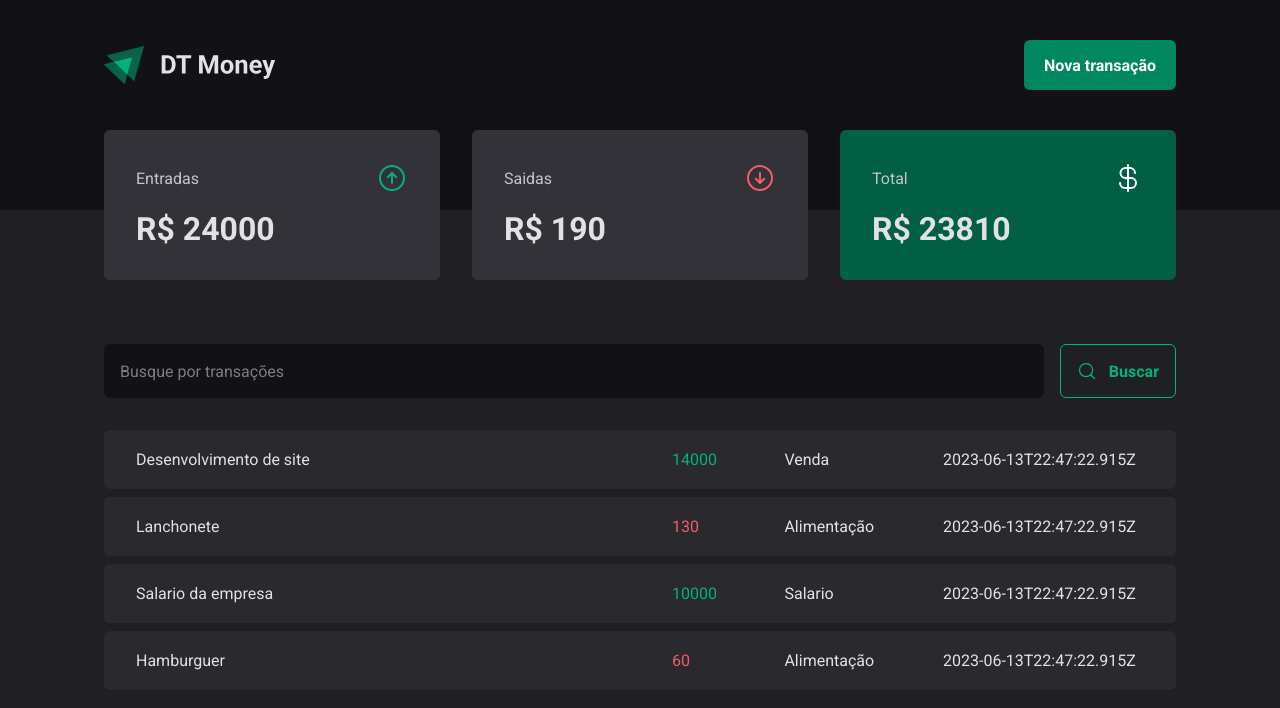
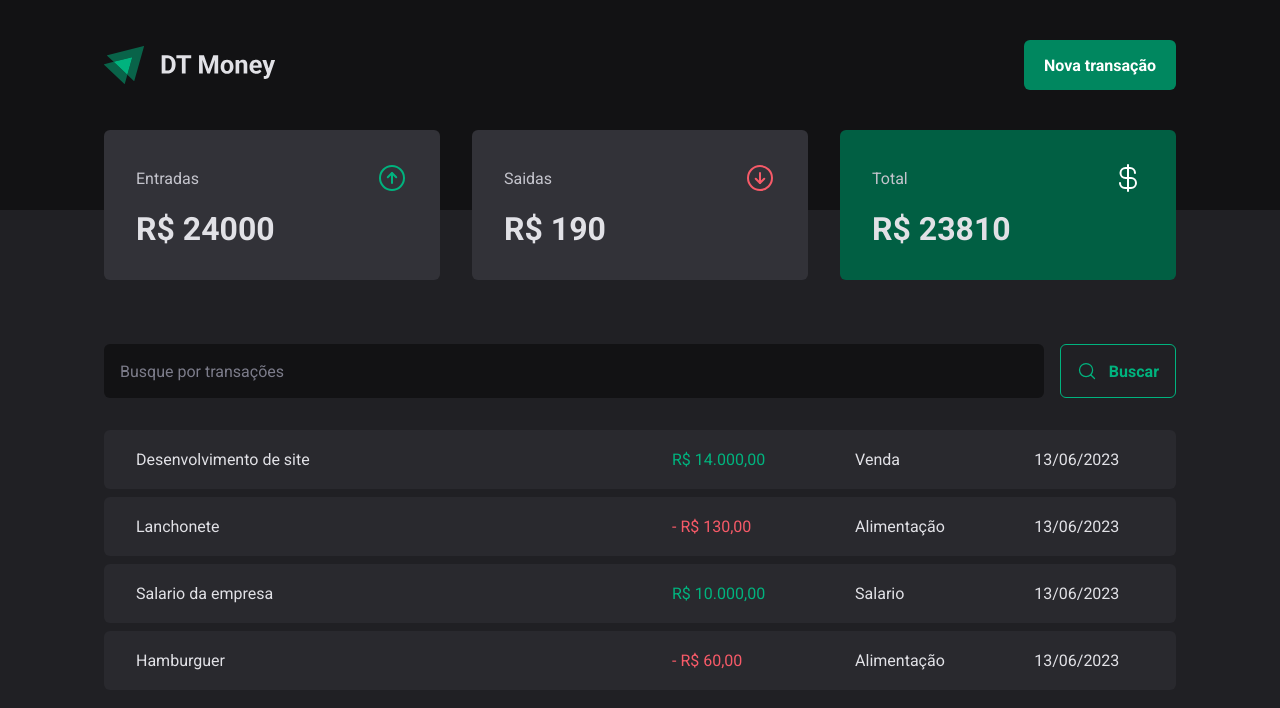
Before and after one commit to Lunatic02/DT-MONEY, a React (Vite) app: page / in a window 1280 px wide. Shown: the top 708 px of the page. Built offline with nearby package versions, Linux system fonts and the light colour scheme; data requests are answered from the project's data file.

Commit message:
Formatter

```diff
--- a/src/pages/Transactions/index.tsx
+++ b/src/pages/Transactions/index.tsx
@@ -2,6 +2,7 @@
 import { Header } from "../../components/Header";
 import { Summary } from "../../components/Summary/index";
 import { TransactionsContext } from "../../contexts/TransactionsContext";
+import { dateFormatter, priceFormatter } from "../../utils/Formatter";
 import { SearchForm } from "./components/SearchForm";
 import { PriceHighlight, TransactionsContainer, TransactionsTable } from "./styles";
 
@@ -22,9 +23,11 @@
           return(
             <tr key={transaction.id}>
               <td width="50%">{transaction.description}</td>
-              <td><PriceHighlight variant={transaction.type}>{transaction.price}</PriceHighlight></td>
+              <td><PriceHighlight variant={transaction.type}>
+                {transaction.type === 'outcome' && '- '}
+                {priceFormatter.format(transaction.price)}</PriceHighlight></td>
               <td>{transaction.category}</td>
-              <td>{transaction.createdAt}</td>
+              <td>{dateFormatter.format(new Date(transaction.createdAt))}</td>
             </tr>
           )
         })}
```
